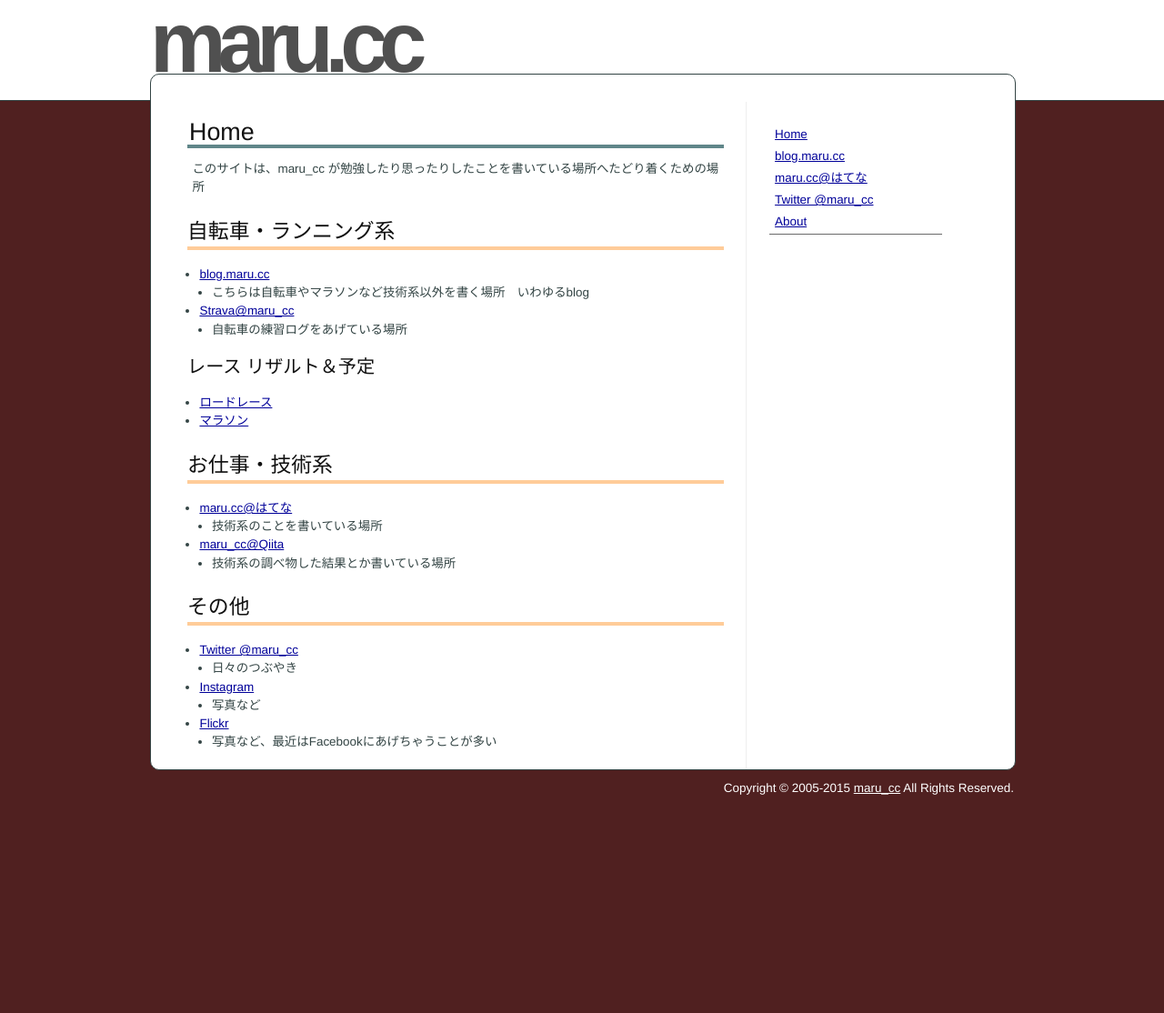
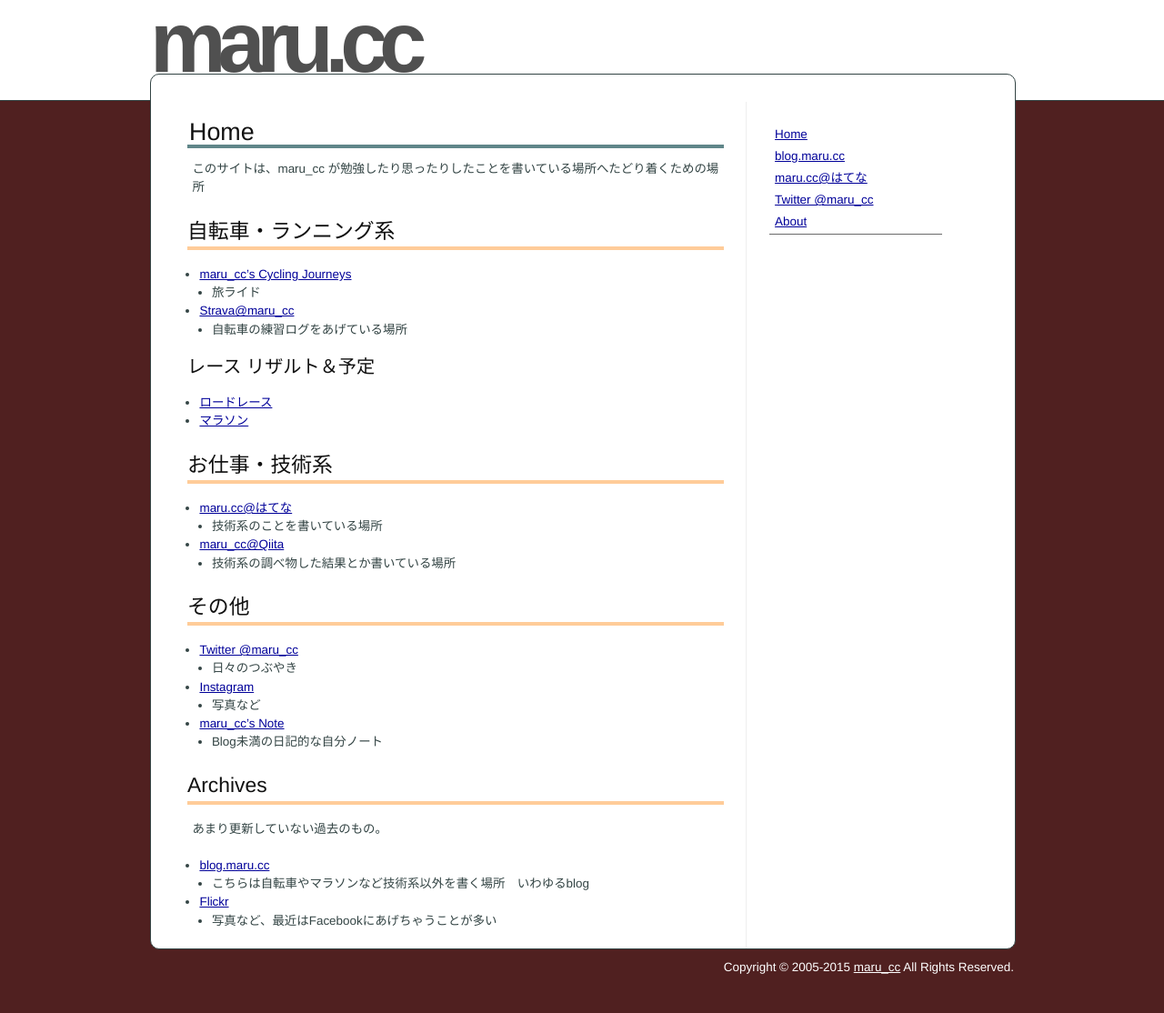
Before and after one commit to marucc/marucc.github.io, a Jekyll site: the page built from index.md, in a window 1280 px wide. Shown: the whole page at 91% size. Built offline with Jekyll 4.4.1, drawn with Linux system fonts in a browser that asks for light colours; before the commit the page ends 918 px from its top, so only the background shows below that.

Commit message:
index.md updated from https://stackedit.io/

```diff
--- a/index.md
+++ b/index.md
@@ -9,8 +9,8 @@ title: Home
 
 ## 自転車・ランニング系
 
-- [blog.maru.cc](http://blog.maru.cc/)
-    - こちらは自転車やマラソンなど技術系以外を書く場所　いわゆるblog
+- [maru_cc's Cycling Journeys](https://marucc.goat.me/)
+	- 旅ライド
 - [Strava@maru_cc](http://www.strava.com/athletes/maru_cc)
     - 自転車の練習ログをあげている場所
 
@@ -32,5 +32,15 @@ title: Home
     - 日々のつぶやき
 - [Instagram](http://instagram.com/maru_cc)
     - 写真など
+- [maru_cc's Note](https://note.mu/maru_cc)
+	- Blog未満の日記的な自分ノート
+
+
+## Archives
+
+あまり更新していない過去のもの。
+
+- [blog.maru.cc](http://blog.maru.cc/)
+    - こちらは自転車やマラソンなど技術系以外を書く場所　いわゆるblog
 - [Flickr](http://www.flickr.com/photos/maru_cc)
     - 写真など、最近はFacebookにあげちゃうことが多い
```
